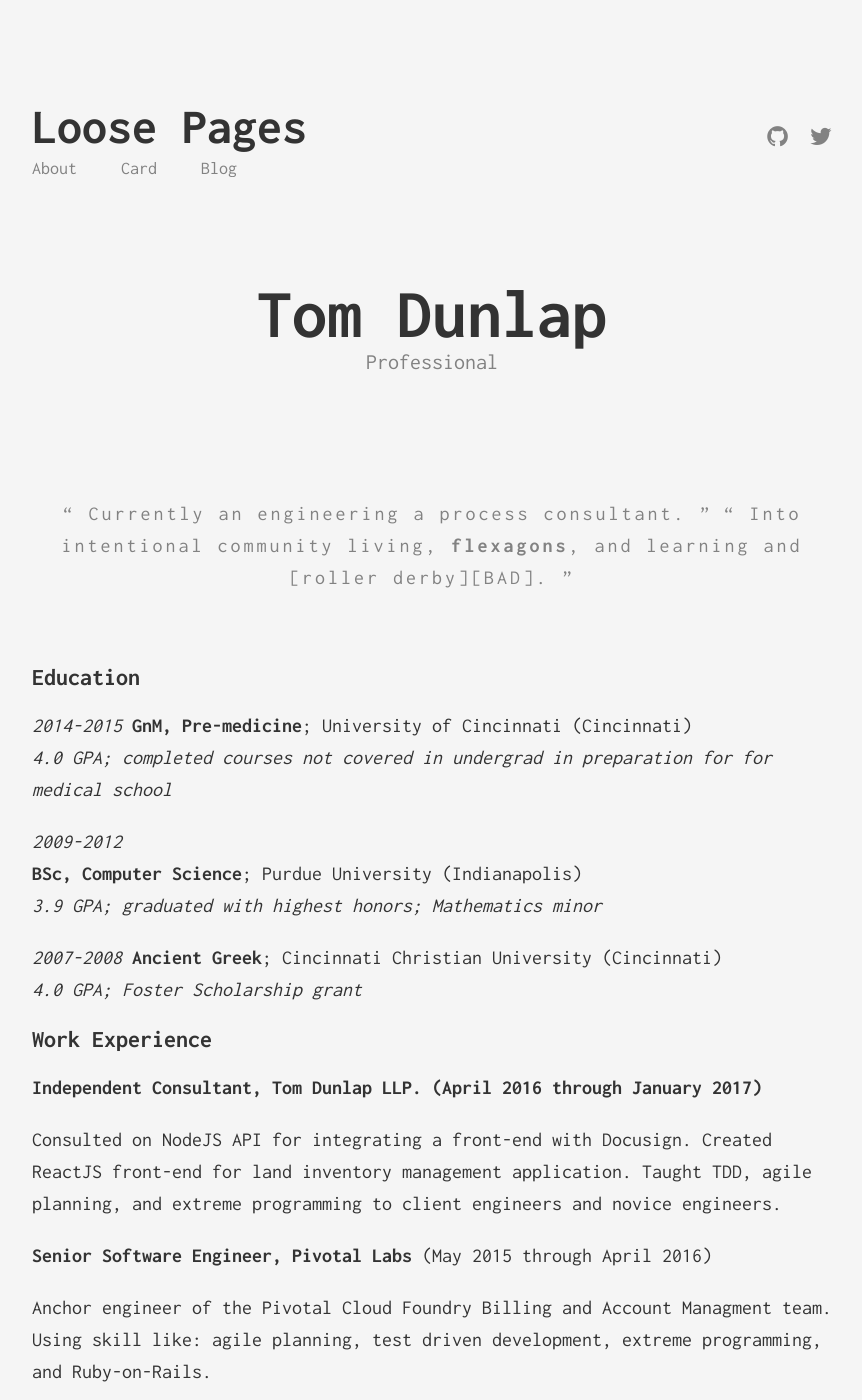
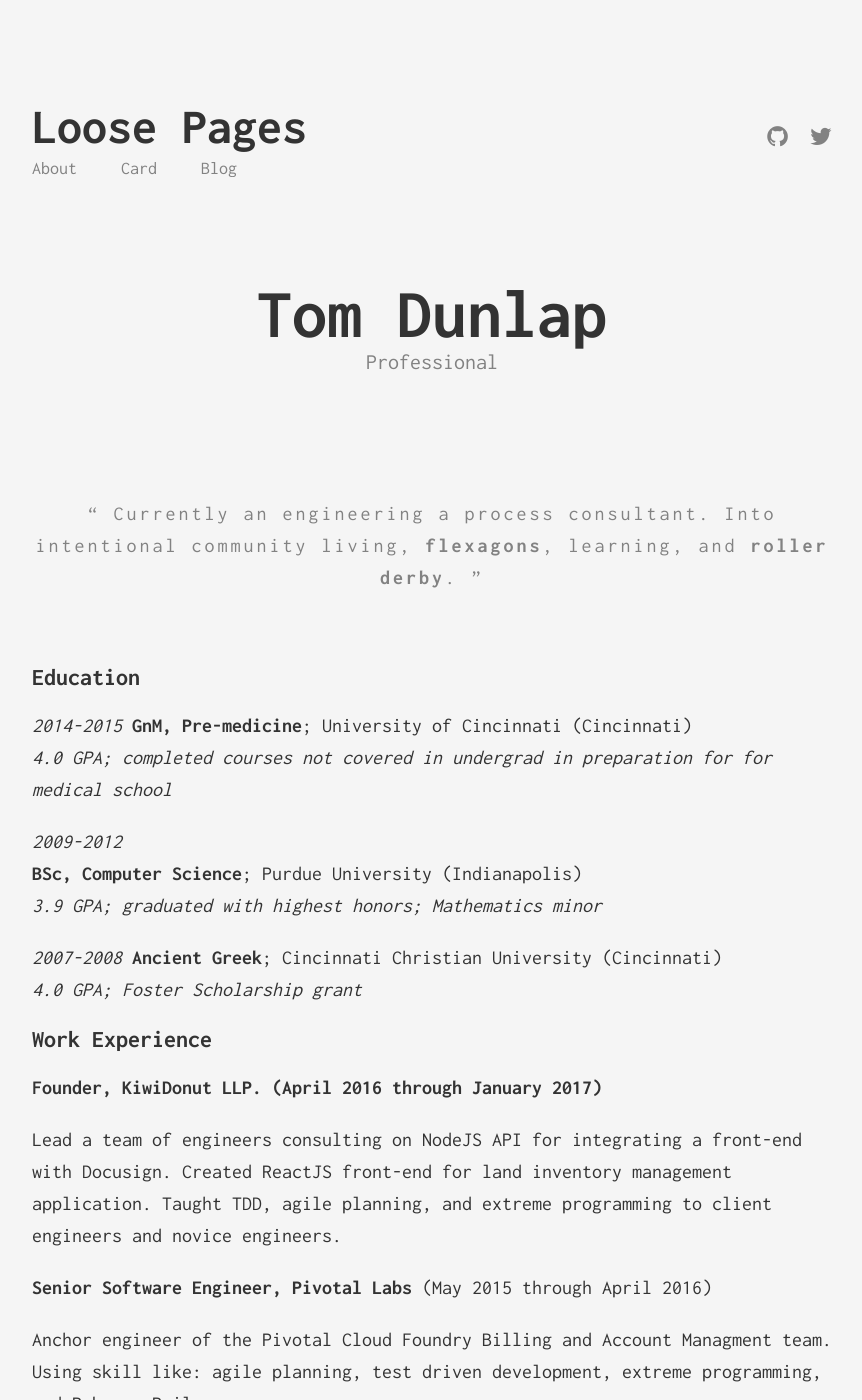
Before and after one commit to kindrowboat/motevets.com, a Jekyll site: the page built from about.md, in a window 1280 px wide and 1400 px high. Shown: the whole window, without its empty margins (208-1070 px from the left). Built offline with Jekyll 4.4.1, drawn with Linux system fonts in a browser that asks for light colours.

Commit message:
fix broken links; flesh out KiwiDonut

```diff
--- a/about.md
+++ b/about.md
@@ -5,9 +5,7 @@ subtitle: Professional
 permalink: /about/
 ---
 
-> Currently an engineering a process consultant.
->
-> Into intentional community living, [flexagons], and learning and [roller derby][BAD].
+> Currently an engineering a process consultant. Into intentional community living, [flexagons], learning, and [roller derby][BAD].
 
 Education
 ---------
@@ -27,9 +25,9 @@ Education
 Work Experience
 ---------------
 
-**Independent Consultant, Tom Dunlap LLP. (April 2016 through January 2017)**
+**Founder, KiwiDonut LLP. (April 2016 through January 2017)**
 
-Consulted on NodeJS API for integrating a front-end with Docusign. Created
+Lead a team of engineers consulting on NodeJS API for integrating a front-end with Docusign. Created
 ReactJS front-end for land inventory management application. Taught TDD, agile
 planning, and extreme programming to client engineers and novice engineers.
 
```
Also changed, not shown: other parts of about.md (+1 -0 lines).
